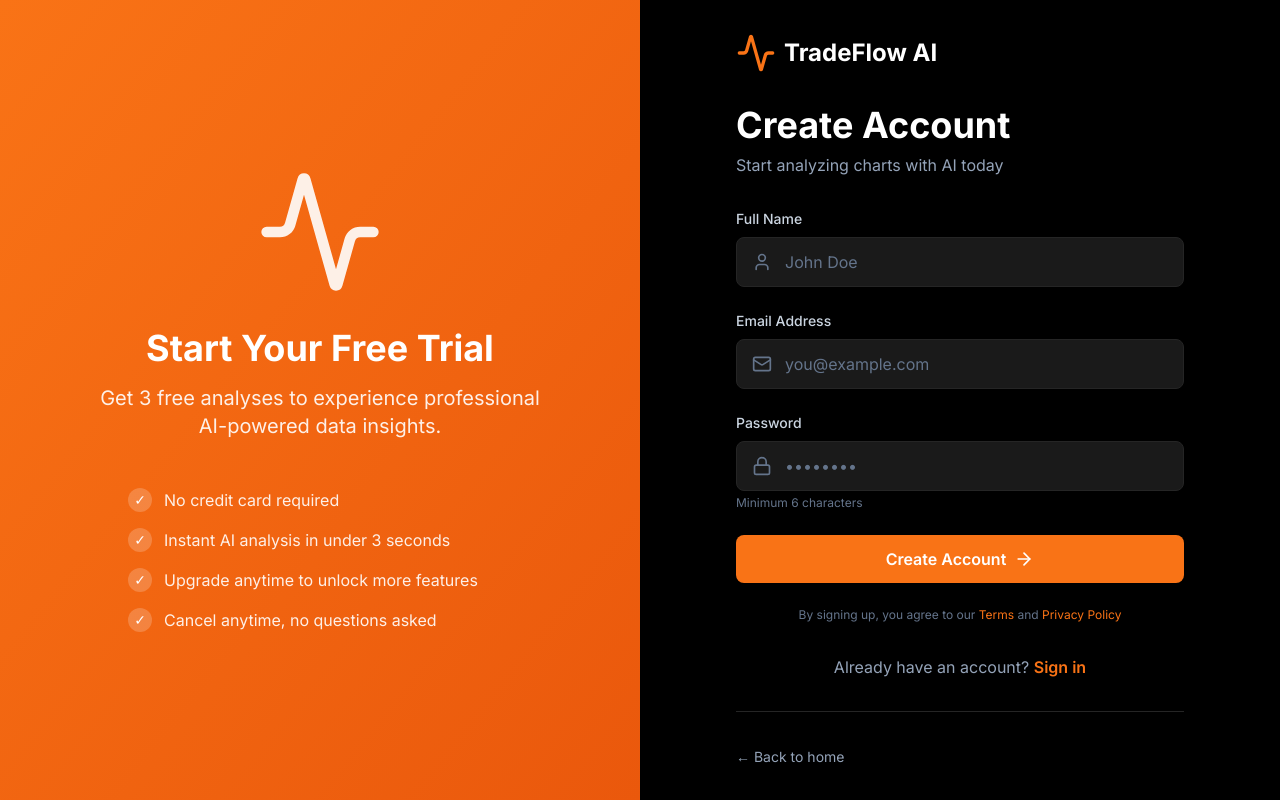
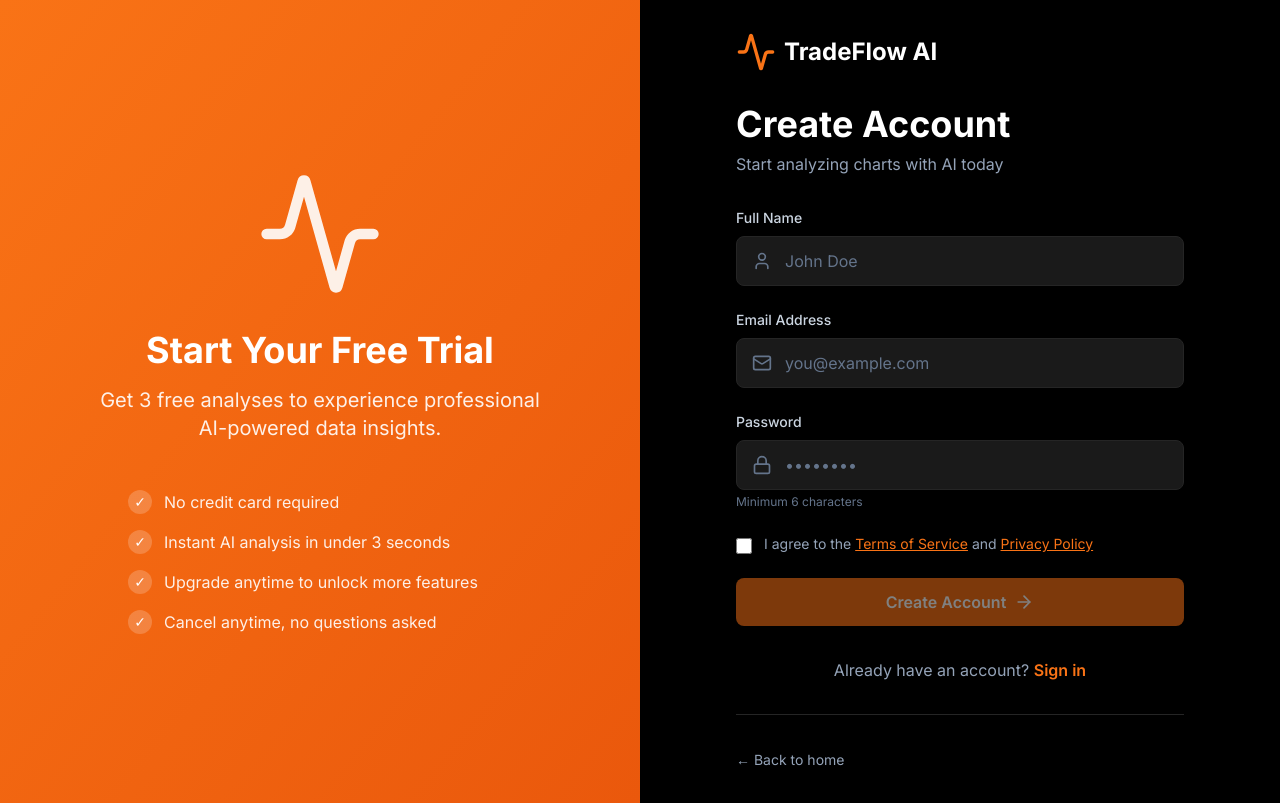
Before and after one commit to rochicenat/tradeflow-ai-frontend, a Next.js app: page /signup in a window 1280 px wide. Built offline with nearby package versions, Linux system fonts and the light colour scheme.

Commit message:
Add terms and privacy checkbox to signup

```diff
--- a/app/signup/page.tsx
+++ b/app/signup/page.tsx
@@ -12,10 +12,17 @@ export default function SignupPage() {
   const [name, setName] = useState('');
   const [email, setEmail] = useState('');
   const [password, setPassword] = useState('');
+  const [agreedToTerms, setAgreedToTerms] = useState(false);
   const [loading, setLoading] = useState(false);
 
   const handleSignup = async (e: React.FormEvent) => {
     e.preventDefault();
+
+    if (!agreedToTerms) {
+      toast.error('Please accept the Terms and Privacy Policy');
+      return;
+    }
+
     setLoading(true);
 
     try {
@@ -149,22 +156,36 @@ export default function SignupPage() {
               <p className="text-xs text-slate-500 mt-1">Minimum 6 characters</p>
             </div>
 
+            {/* ✅ YENİ CHECKBOX */}
+            <div className="flex items-start gap-3">
+              <input
+                type="checkbox"
+                id="terms"
+                checked={agreedToTerms}
+                onChange={(e) => setAgreedToTerms(e.target.checked)}
+                className="mt-1 w-4 h-4 rounded border-[#252525] bg-[#1A1A1A] text-orange-500 focus:ring-orange-500 focus:ring-offset-0 cursor-pointer"
+              />
+              <label htmlFor="terms" className="text-sm text-slate-400 cursor-pointer">
+                I agree to the{' '}
+                <Link href="/terms" className="text-orange-500 hover:text-orange-400 underline">
+                  Terms of Service
+                </Link>
+                {' '}and{' '}
+                <Link href="/privacy" className="text-orange-500 hover:text-orange-400 underline">
+                  Privacy Policy
+                </Link>
+              </label>
+            </div>
+
             <button
               type="submit"
-              disabled={loading}
+              disabled={loading || !agreedToTerms}
               className="w-full bg-orange-500 hover:bg-orange-600 text-white font-semibold py-3 rounded-lg transition flex items-center justify-center gap-2 disabled:opacity-50 disabled:cursor-not-allowed"
             >
               {loading ? 'Creating account...' : 'Create Account'}
               {!loading && <ArrowRight className="w-5 h-5" />}
             </button>
           </form>
-
-          <p className="text-xs text-slate-500 mt-6 text-center">
-            By signing up, you agree to our{' '}
-            <Link href="/terms" className="text-orange-500 hover:underline">Terms</Link>
-            {' '}and{' '}
-            <Link href="/privacy" className="text-orange-500 hover:underline">Privacy Policy</Link>
-          </p>
 
           <div className="mt-8 text-center">
             <p className="text-slate-400">
```
